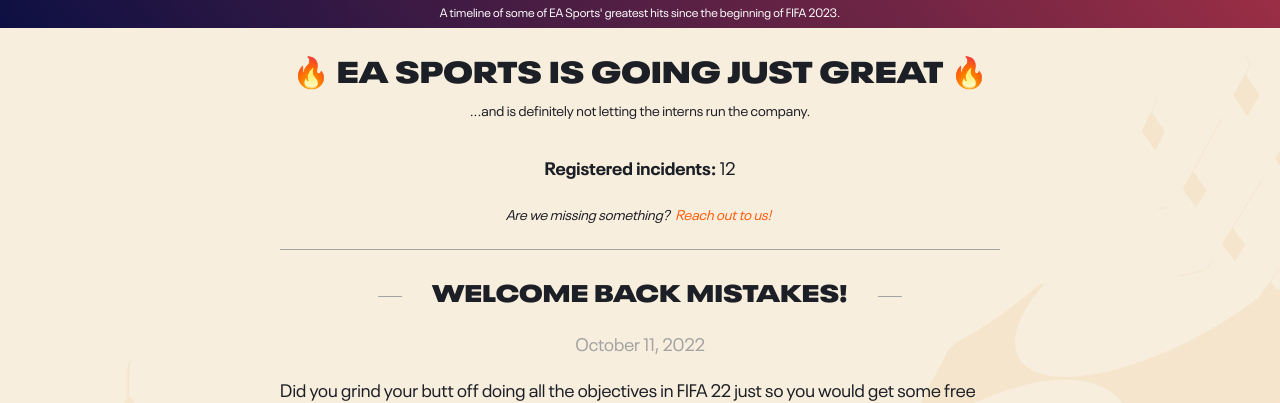
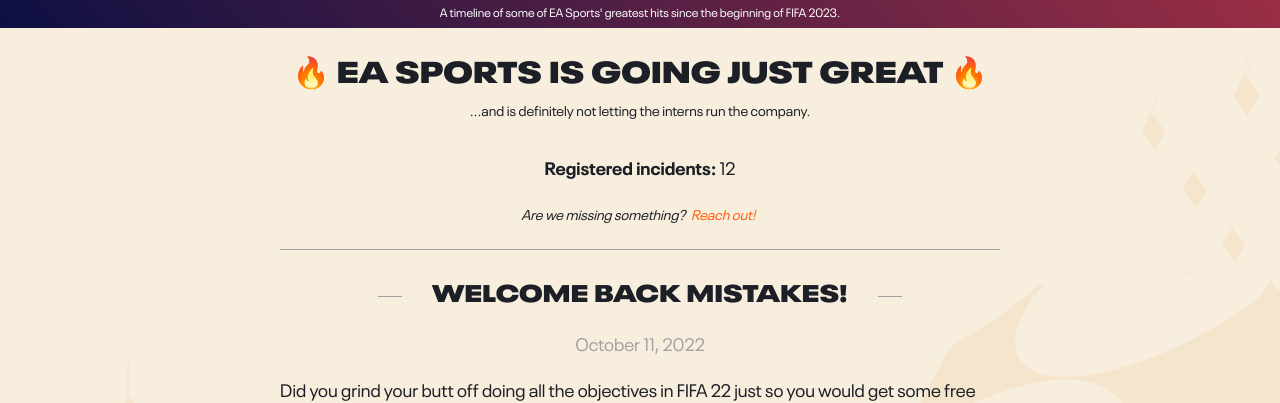
Before and after one commit to sthewissen/easports-is-doing-great, a Jekyll site: the page built from index.html, in a window 1280 px wide and 900 px high. Shown: the top 403 px of the window. Built offline with Jekyll 4.4.1, drawn with Linux system fonts in a browser that asks for light colours; the list of posts is cut into pages by our own code; some of the changed text lies outside the part shown.

Commit message:
Small update

```diff
--- a/_config.yml
+++ b/_config.yml
@@ -14,8 +14,8 @@ author: Steven Thewissen
 description: A timeline of some of EA Sports' greatest hits since the beginning of FIFA 2023.
 
 # URL of your avatar or profile pic (you could use your GitHub profile pic)
-avatar: /images/nullpointers.png
-og: /images/og.png
+avatar: /images/avatar.jpg
+og: /images/meta.png
 
 # Do not generate posts/episodes in the future
 future: false
--- a/_layouts/default.html
+++ b/_layouts/default.html
@@ -28,7 +28,7 @@
             <h1>🔥 EA Sports is going just great 🔥</h1>
             <div class="subtitle">...and is definitely not letting the interns run the company.</div>
             <strong>Registered incidents:</strong> {{ site.posts | size }}<br/>
-            <div class="reachout">Are we missing something? <a href="https://twitter.com/easportsisgreat" target="_blank">Reach out to us!</a></div>
+            <div class="reachout">Are we missing something? <a href="https://twitter.com/easportsisgreat" target="_blank">Reach out!</a></div>
           </header>
         </div>
       </div>
@@ -39,7 +39,7 @@
           <div class="end">
             <h1>You've reached the end!</h1>
             <p>
-              Unfortunately, there are no more mistakes (that we know of) to discuss here. If you know of things we missed, feel free to <a href="https://twitter.com/easportsisgreat" target="_blank">reach out to us!</a></div>
+              Unfortunately, there are no more mistakes (that we know of) to discuss here. If you know of things we missed, feel free to <a href="https://twitter.com/easportsisgreat" target="_blank">reach out!</a></div>
               <!-- If you enjoyed the content on this website, <a href="">consider gifting us some FIFA points</a>.
               We are addicted to opening packs. It is just like crack after all.
               Sponsoring EA with FIFA points might even allow them to hire an additional intern to perhaps prevent some of these mistakes. -->
```
